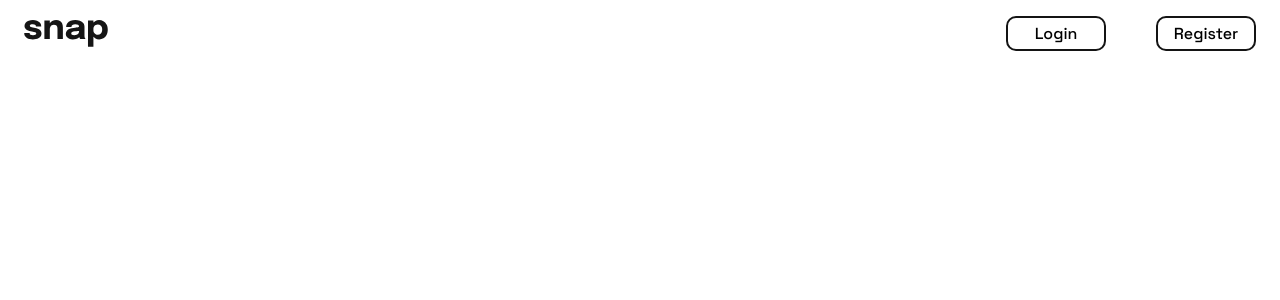
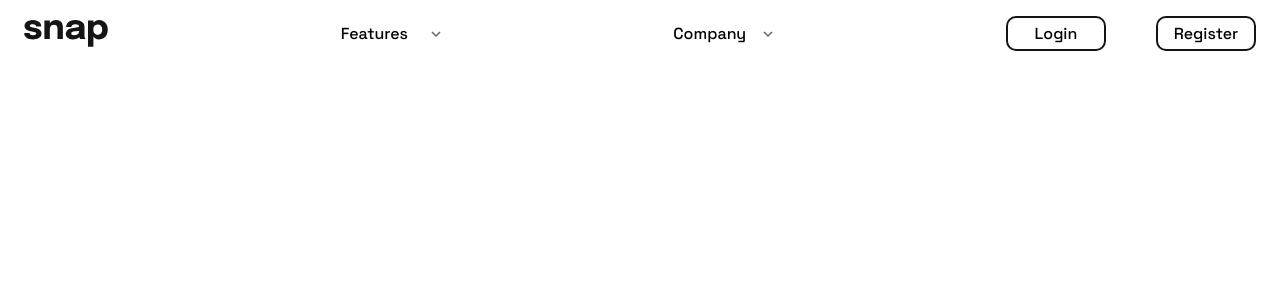
Before and after one commit to usmanahmedkhan09/intro-section, a Vue app: page / in a window 1280 px wide. Shown: the top 300 px of the page. Built offline with nearby package versions, Linux system fonts and the light colour scheme.

Commit message:
added dropdown component

```diff
--- /dev/null
+++ b/src/assets/css/_dropdown.scss
@@ -0,0 +1,39 @@
+.dropdown {
+    display: flex;
+    width: 100px;
+    position: relative;
+
+    &--header{
+        display: flex;
+        justify-content: space-between;
+        align-items: center;
+        width: inherit;
+    }
+
+    &--body {
+        position: absolute;
+        top: 25px;
+        right: 10px;
+        background-color: white;
+        border-radius: 10px;
+        display: flex;
+        align-items: center;
+        justify-content: center;
+        width: 120px;
+        box-shadow: 0px 1px 12px hsl(0deg 0% 0% / 20%);
+        visibility: hidden;
+
+        ul {
+            padding: 16px 16px;
+        }
+
+        li {
+            list-style: none;
+            padding: 5px 0px;
+        }
+
+        &.open {
+            visibility: visible;
+        }
+    }
+}
--- a/src/assets/css/index.scss
+++ b/src/assets/css/index.scss
@@ -1,5 +1,6 @@
 @import "./variables";
 @import "./_navbar.scss";
+@import "./dropdown";
 @import url('https://fonts.googleapis.com/css2?family=Roboto:ital,wght@1,300&family=Space+Grotesk:wght@500&display=swap');
 
 
--- /dev/null
+++ b/src/assets/svg/arrowdown.vue
@@ -0,0 +1,5 @@
+<template>
+  <svg width="10" height="6" xmlns="http://www.w3.org/2000/svg">
+    <path stroke="#686868" stroke-width="1.5" fill="none" d="m1 1 4 4 4-4" />
+  </svg>
+</template>
--- /dev/null
+++ b/src/assets/svg/arrowup.vue
@@ -0,0 +1,5 @@
+<template>
+  <svg width="10" height="6" xmlns="http://www.w3.org/2000/svg">
+    <path stroke="#686868" stroke-width="1.5" fill="none" d="m1 5 4-4 4 4" />
+  </svg>
+</template>
--- a/src/components/dropdown.vue
+++ b/src/components/dropdown.vue
@@ -1,3 +1,32 @@
 <template>
-  <div class="dropdown"></div>
+  <div class="dropdown">
+    <div class="dropdown--header">
+      <p>
+        {{ title }}
+      </p>
+      <ArrowDown @click="isOpen = !isOpen" />
+    </div>
+    <div class="dropdown--body" :class="{ open: isOpen }">
+      <ul>
+        <li v-for="(item, index) in list" :key="index">{{ item }}</li>
+      </ul>
+    </div>
+  </div>
 </template>
+<script lang="ts">
+import { defineComponent, ref } from "vue";
+import ArrowDown from "../assets/svg/arrowdown.vue";
+
+export default defineComponent({
+  components: {
+    ArrowDown,
+  },
+  props: ["title", "list"],
+  setup() {
+    const isOpen = ref(false);
+    return {
+      isOpen,
+    };
+  },
+});
+</script>
--- a/src/components/navbar.vue
+++ b/src/components/navbar.vue
@@ -1,6 +1,8 @@
 <template>
   <div class="navbar">
     <Logo />
+    <Dropdown :title="'Features'" :list="menu_one" />
+    <Dropdown :title="'Company'" :list="menu_two" />
     <div class="buttons">
       <button>Login</button>
       <button>Register</button>
@@ -8,18 +10,26 @@
   </div>
 </template>
 <script lang="ts">
-import { defineComponent } from "vue";
+import { defineComponent, ref } from "vue";
 import Logo from "@/assets/svg/logo.vue";
+import Dropdown from "@/components/dropdown.vue";
 
 export default defineComponent({
   components: {
     Logo,
+    Dropdown,
   },
   setup() {
+    const menu_one = ref(["Todo List ", "Calender", "Reminders", "Planning"]);
+
+    const menu_two = ref(["History", "Our Team", "Blog"]);
+
     const getImageUrl = (name: string) => {
       return new URL(`../assets/images/${name}`, import.meta.url).href;
     };
     return {
+      menu_one,
+      menu_two,
       getImageUrl,
     };
   },
```
